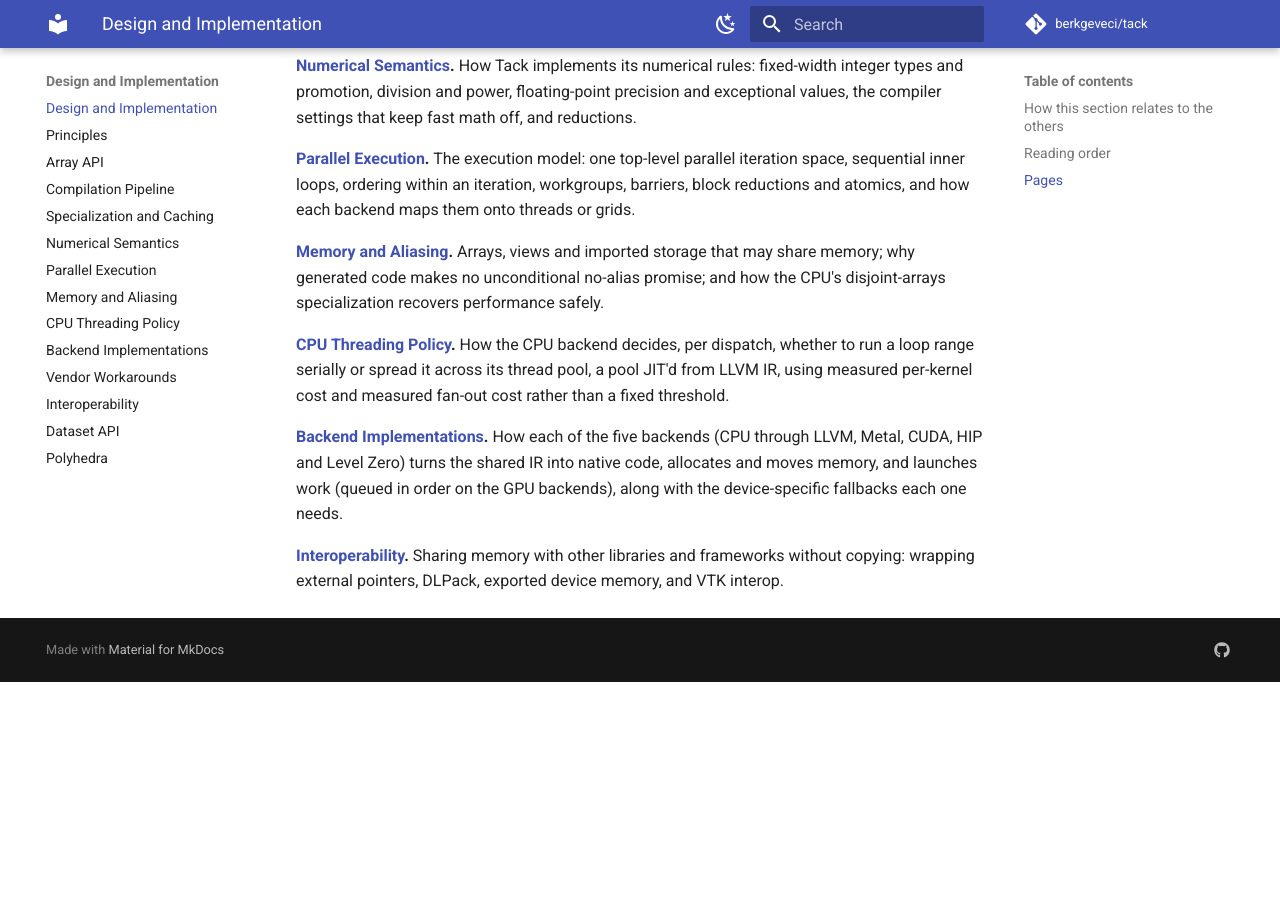
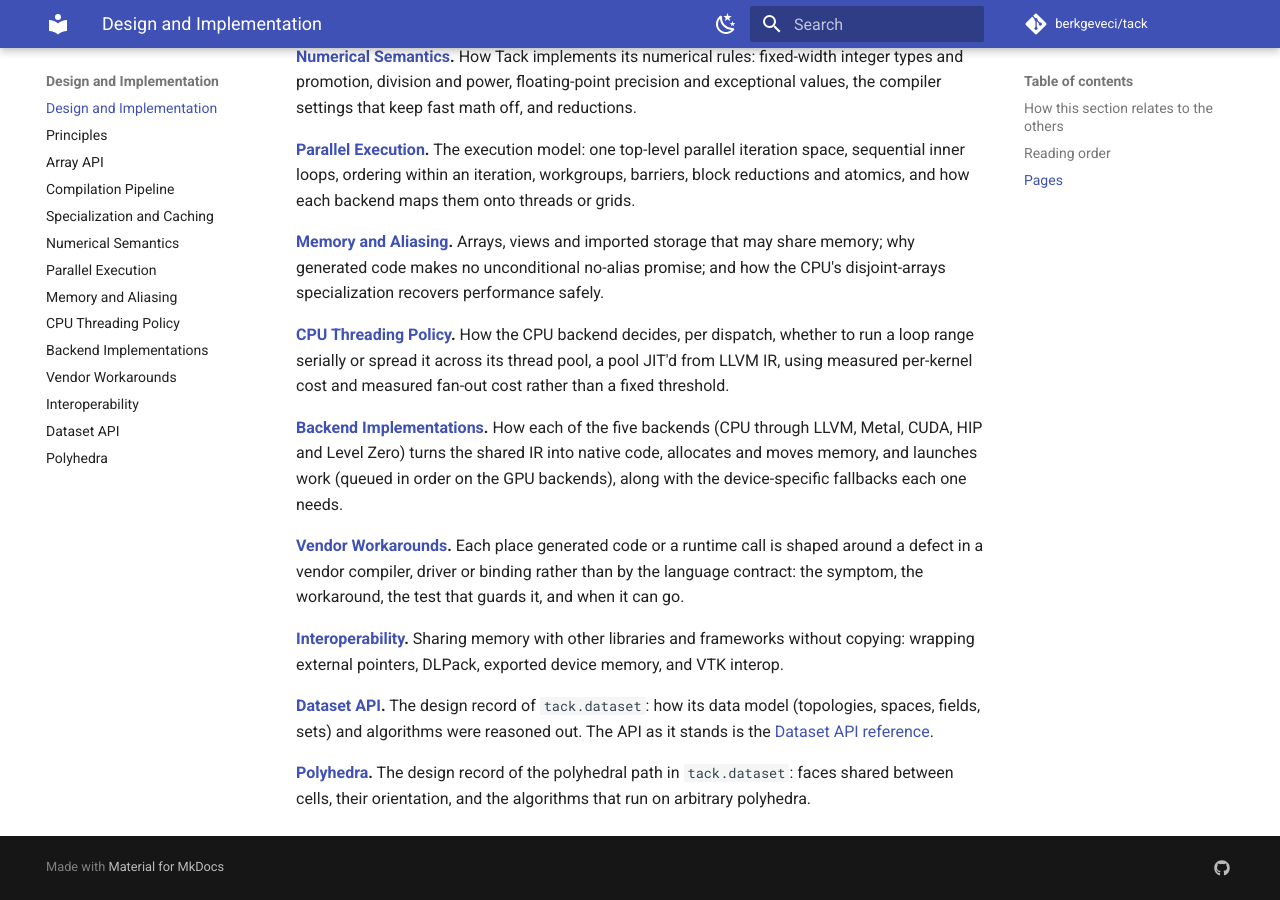
Before and after one commit to berkgeveci/tack, an MkDocs documentation site: the page built from docs/design/index.md, in a window 1280 px wide and 900 px high, scrolled down 2044 px. Built offline with MkDocs 1.6.1 and Material for MkDocs 9.7.7, drawn with Linux system fonts in a browser that asks for light colours; comment, search, counter and statistics services are not loaded; before the commit the page ends 2726 px from its top, so only the background shows below that.

Commit message:
List vendor workarounds, the dataset API and polyhedra in the design index

````diff
--- a/docs/design/index.md
+++ b/docs/design/index.md
@@ -44,7 +44,10 @@ flowchart LR
     SC --> MA[Memory and Aliasing]
     PE --> CT[CPU Threading Policy]
     MA --> BI[Backend Implementations]
+    BI --> VW[Vendor Workarounds]
     BI --> IO[Interoperability]
+    IO --> DA[Dataset API]
+    DA --> PH[Polyhedra]
 ```
 
 ## Pages
@@ -106,6 +109,20 @@ shared IR into native code, allocates and moves memory, and launches work
 (queued in order on the GPU backends), along with the device-specific
 fallbacks each one needs.
 
+**[Vendor Workarounds](vendor-workarounds.md).** Each place generated code
+or a runtime call is shaped around a defect in a vendor compiler, driver or
+binding rather than by the language contract: the symptom, the workaround,
+the test that guards it, and when it can go.
+
 **[Interoperability](interoperability.md).** Sharing memory with other
 libraries and frameworks without copying: wrapping external pointers,
 DLPack, exported device memory, and VTK interop.
+
+**[Dataset API](dataset-api.md).** The design record of `tack.dataset`: how
+its data model (topologies, spaces, fields, sets) and algorithms were
+reasoned out. The API as it stands is the
+[Dataset API reference](../reference/dataset-api.md).
+
+**[Polyhedra](polyhedra.md).** The design record of the polyhedral path in
+`tack.dataset`: faces shared between cells, their orientation, and the
+algorithms that run on arbitrary polyhedra.
````
